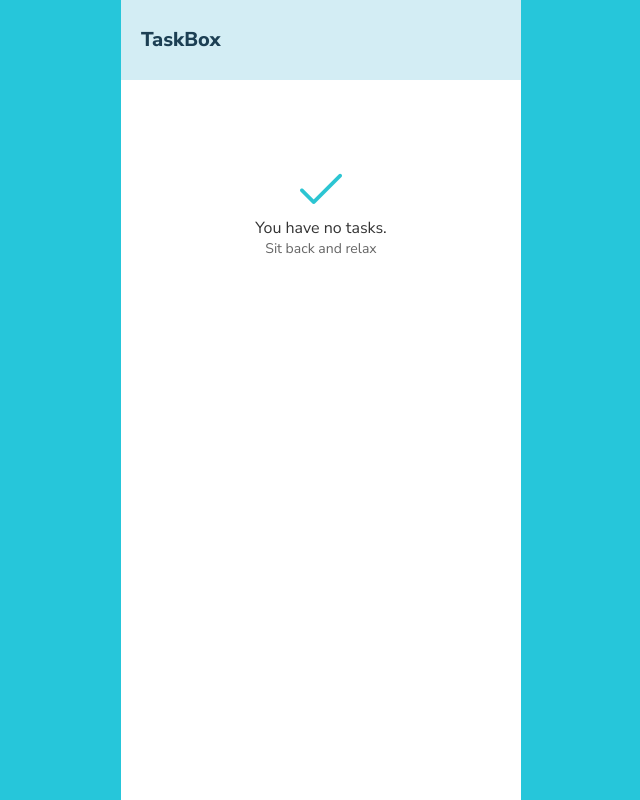
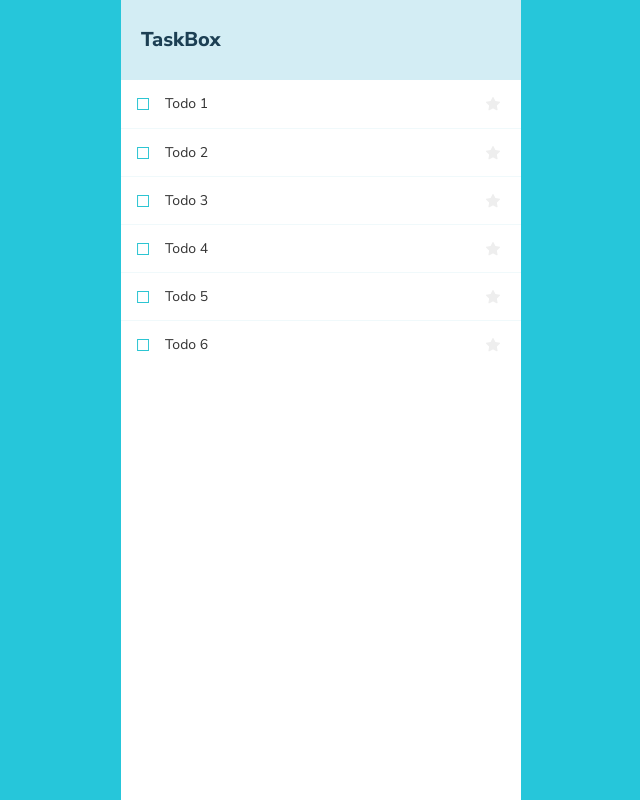
Before and after one commit to HaQadosch/StoryBook_Tuts, a React (Create React App) app in the folder _2/my-little-pony/: page / in a window 1280 px wide. Shown: the whole page, without its empty margins (319-959 px from the left). Built offline with nearby package versions, Linux system fonts and the light colour scheme.

Commit message:
Adding default list to inboxScreen

```diff
--- a/_2/my-little-pony/src/components/InboxScreen.tsx
+++ b/_2/my-little-pony/src/components/InboxScreen.tsx
@@ -1,6 +1,7 @@
 import React from 'react';
 import { TaskList } from './TaskList';
 import './InboxScreen.css';
+import { defaultTasks } from '../utils/genTasks';
 
 export const InboxScreen: React.FC<{ error?: Error; errorInfo?: React.ErrorInfo }> = ({ error, errorInfo }) => {
   const errorComponent = (
@@ -18,7 +19,7 @@ export const InboxScreen: React.FC<{ error?: Error; errorInfo?: React.ErrorInfo
           <span className='title-wrapper'>TaskBox</span>
         </h1>
       </nav>
-      <TaskList loading={false} tasks={[]} onArchive={() => {}} onPin={() => {}} />
+      <TaskList loading={false} tasks={defaultTasks} onArchive={() => {}} onPin={() => {}} />
     </>
   );
 
--- /dev/null
+++ b/_2/my-little-pony/src/utils/genTasks.tsx
@@ -0,0 +1,22 @@
+import { TTask, TaskState } from '../components/Task';
+
+export const defaultTask: TTask = {
+  id: '1',
+  title: 'Test',
+  updatedAt: new Date(2019, 5, 27),
+  state: TaskState.INBOX,
+};
+
+export const defaultTasks: TTask[] = [
+  { ...defaultTask, id: '1', title: 'Todo 1' },
+  { ...defaultTask, id: '2', title: 'Todo 2' },
+  { ...defaultTask, id: '3', title: 'Todo 3' },
+  { ...defaultTask, id: '4', title: 'Todo 4' },
+  { ...defaultTask, id: '5', title: 'Todo 5' },
+  { ...defaultTask, id: '6', title: 'Todo 6' },
+];
+
+export const withPinnedTask = [
+  ...defaultTasks.slice(0, 5),
+  { ...defaultTask, id: '6', title: 'Todo 6 (pinned)', state: TaskState.PINNED },
+];
```
